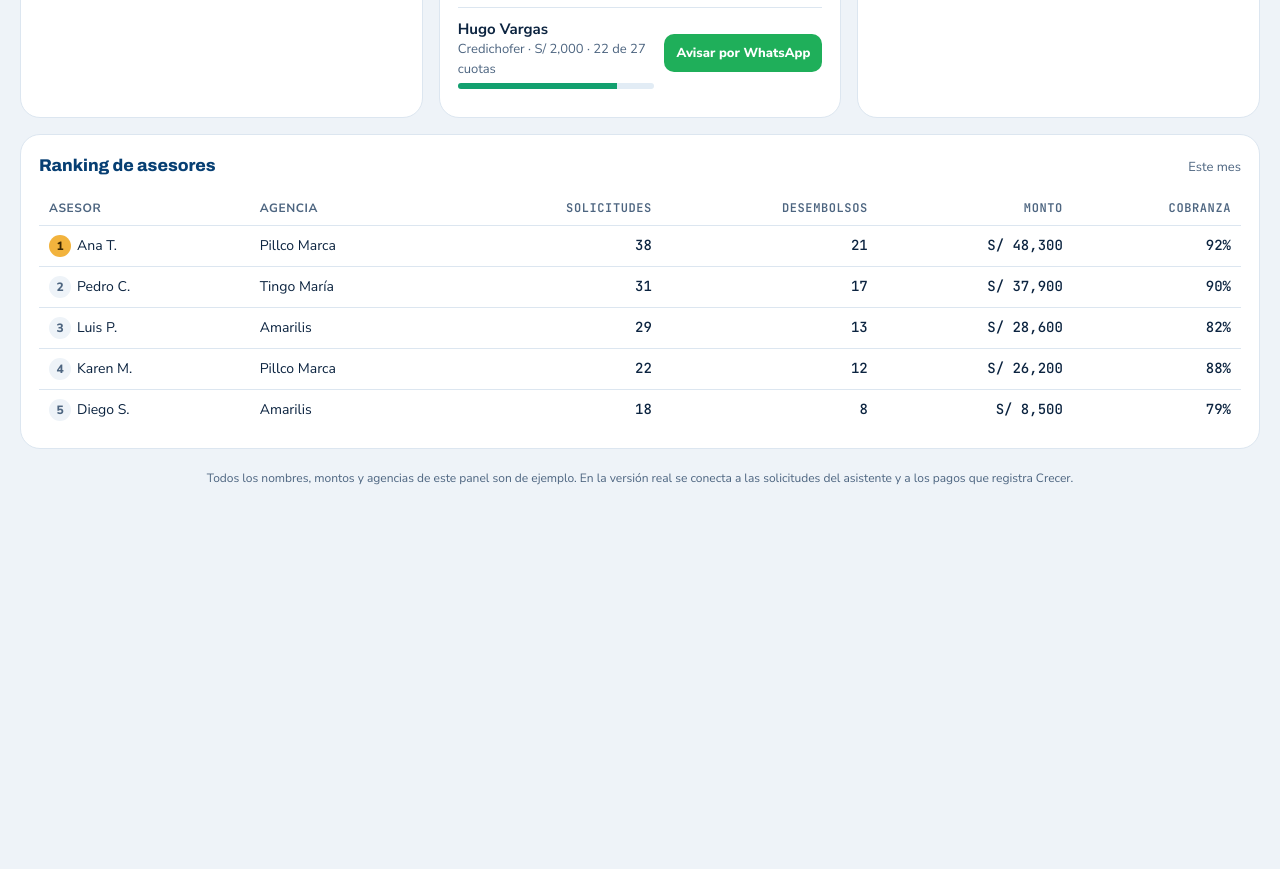
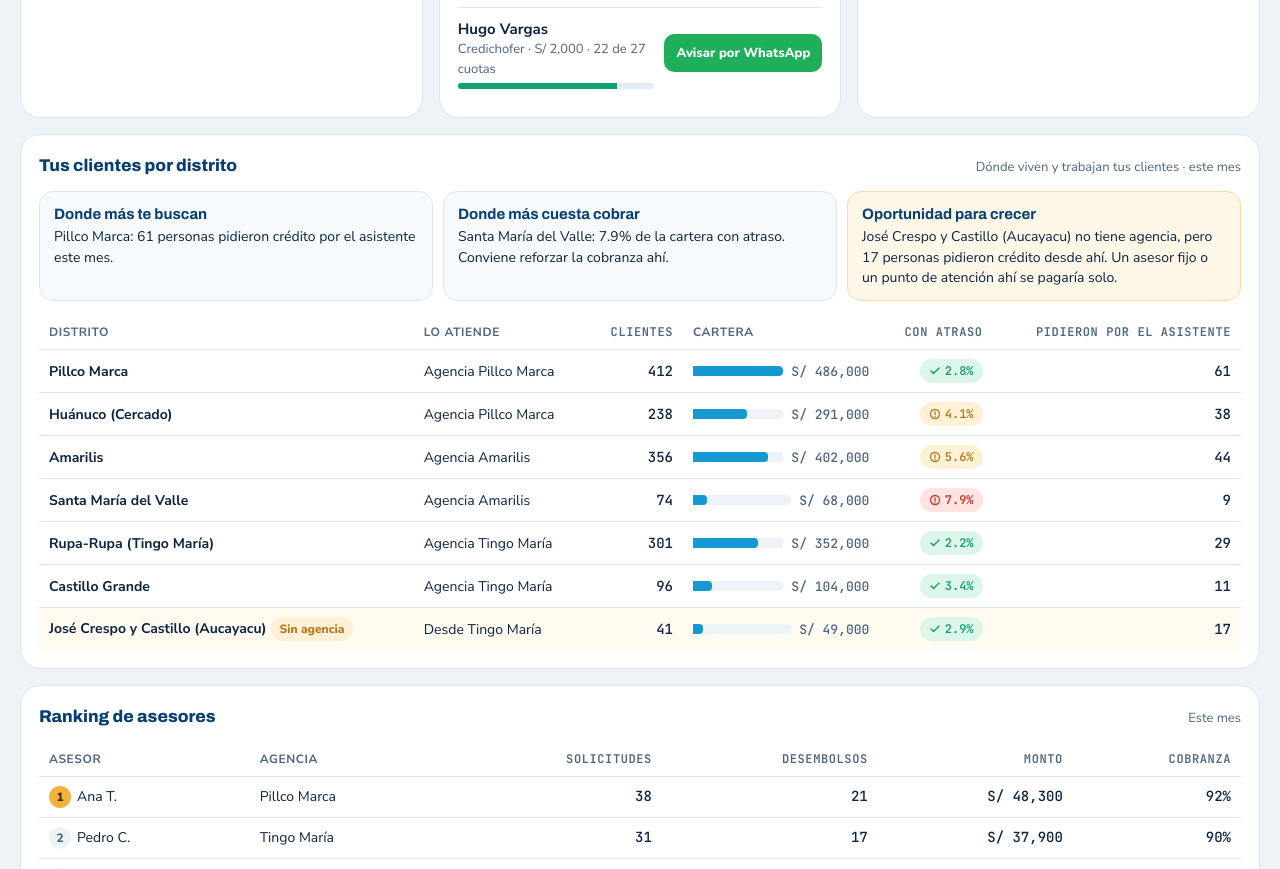
Before and after one commit to JimmyAlexanderqa/Solution-ia-web, a plain HTML site: page public/demos/crecer/panel/index.html in a window 1280 px wide. Shown: the part 1521-2390 px from the top of the page. Before the commit the page ends 2056 px from the top, so only its background shows below. Drawn offline with Linux system fonts and the light colour scheme.

Commit message:
Panel de Crecer: agregar vista por distrito
- Tabla de clientes por distrito: agencia que lo atiende, clientes, cartera, % con atraso y pedidos del asistente.
- Tres lecturas rápidas: dónde más buscan crédito, dónde cuesta más cobrar y distritos sin agencia.
- Responde al filtro de agencia y suma el distrito con más atraso al resumen de WhatsApp.

Co-Authored-By: Claude Opus 5.5 <noreply@anthropic.com>
Claude-Session: https://claude.ai/code/session_01UC6wKpqnf4DmqGsKequUyk

```diff
--- a/public/demos/crecer/panel/index.html
+++ b/public/demos/crecer/panel/index.html
@@ -136,6 +136,20 @@ tr:first-child .medalla{background:var(--oro);color:#3B2600}
 .ren .mini{grid-column:1;height:6px;border-radius:99px;background:#E2ECF5;overflow:hidden}
 .ren .mini i{display:block;height:100%;background:var(--bien)}
 
+/* Distritos */
+.ideas{display:grid;grid-template-columns:repeat(3,minmax(0,1fr));gap:10px;margin-bottom:14px}
+@media (max-width:820px){.ideas{grid-template-columns:minmax(0,1fr)}}
+.idea{border-radius:14px;padding:12px 14px;font-size:14px;line-height:1.45;border:1px solid var(--linea);background:#F7FAFD}
+.idea b{display:block;font-family:var(--f-display);font-size:15px;color:var(--azul);margin-bottom:2px}
+.idea.op{background:#FFF8E8;border-color:#F6DDA5}
+.t-dis{min-width:640px}
+.t-dis .cart{display:flex;align-items:center;gap:8px;min-width:150px}
+.t-dis .cart .pista{flex:1;height:10px;background:#EEF3F8;border-radius:0 4px 4px 0;overflow:hidden}
+.t-dis .cart .pista i{display:block;height:100%;background:var(--barra);border-radius:0 4px 4px 0}
+.t-dis .cart span{font-family:var(--f-mono);font-size:13px;color:var(--tinta-2);min-width:70px;text-align:right}
+.t-dis tr.sin td{background:#FFFBF1}
+.t-dis td .pill{margin-left:4px}
+
 /* WhatsApp resumen */
 .wa{background:#E7DDD3;border-radius:18px;padding:14px}
 .wa .burb{background:#fff;border-radius:12px 12px 12px 4px;padding:10px 12px;font-size:14px;line-height:1.5;box-shadow:0 1px 1px rgba(0,0,0,.08);white-space:pre-line}
@@ -202,6 +216,12 @@ tr:first-child .medalla{background:var(--oro);color:#3B2600}
       </section>
     </div>
 
+    <section class="card" style="margin-top:16px" aria-labelledby="t-dis">
+      <div class="card-cab"><h2 id="t-dis">Tus clientes por distrito</h2><span class="sub" id="disSub">Dónde viven y trabajan tus clientes · este mes</span></div>
+      <div class="ideas" id="disIdeas"></div>
+      <div class="tabla"><table class="t-dis"><thead><tr><th>Distrito</th><th>Lo atiende</th><th class="n">Clientes</th><th>Cartera</th><th class="n">Con atraso</th><th class="n">Pidieron por el asistente</th></tr></thead><tbody id="distritos"></tbody></table></div>
+    </section>
+
     <section class="card" style="margin-top:16px" aria-labelledby="t-ase">
       <div class="card-cab"><h2 id="t-ase">Ranking de asesores</h2><span class="sub">Este mes</span></div>
       <div class="tabla"><table><thead><tr><th>Asesor</th><th>Agencia</th><th class="n">Solicitudes</th><th class="n">Desembolsos</th><th class="n">Monto</th><th class="n">Cobranza</th></tr></thead><tbody id="asesores"></tbody></table></div>
@@ -257,6 +277,39 @@ tr:first-child .medalla{background:var(--oro);color:#3B2600}
     {n:'Diego S.', ag:'Amarilis', s:18, d:8, m:8500, c:79}
   ];
 
+  /* Distritos: ag = agencia que lo atiende; sin:true = no tiene agencia propia */
+  var DIS = [
+    {n:'Pillco Marca', ag:'pillco', cl:412, cart:486000, mo:2.8, sol:61},
+    {n:'Huánuco (Cercado)', ag:'pillco', cl:238, cart:291000, mo:4.1, sol:38},
+    {n:'Amarilis', ag:'amarilis', cl:356, cart:402000, mo:5.6, sol:44},
+    {n:'Santa María del Valle', ag:'amarilis', cl:74, cart:68000, mo:7.9, sol:9},
+    {n:'Rupa-Rupa (Tingo María)', ag:'tingo', cl:301, cart:352000, mo:2.2, sol:29},
+    {n:'Castillo Grande', ag:'tingo', cl:96, cart:104000, mo:3.4, sol:11},
+    {n:'José Crespo y Castillo (Aucayacu)', ag:'tingo', cl:41, cart:49000, mo:2.9, sol:17, sin:true}
+  ];
+  function nomAg(id){ for(var i=0;i<AGENCIAS.length;i++){ if(AGENCIAS[i].id === id) return AGENCIAS[i].n; } return ''; }
+  function distritos(){
+    var ds = filtrar(DIS), max = Math.max.apply(null, DIS.map(function(d){ return d.cart; }));
+    $('distritos').innerHTML = ds.map(function(d){
+      var cls = d.mo >= 6 ? 'p-rev' : d.mo >= 4 ? 'p-media' : 'p-alta', ic = d.mo >= 4 ? ICON.alerta : ICON.ok;
+      return '<tr' + (d.sin ? ' class="sin"' : '') + '><td><b>' + d.n + '</b>' + (d.sin ? '<span class="pill p-media">Sin agencia</span>' : '') + '</td>' +
+        '<td>' + (d.sin ? 'Desde ' : 'Agencia ') + nomAg(d.ag) + '</td>' +
+        '<td class="n">' + d.cl + '</td>' +
+        '<td><div class="cart"><div class="pista" role="img" aria-label="Cartera ' + soles.format(d.cart) + '"><i style="width:' + (d.cart/max*100) + '%"></i></div><span>' + soles.format(d.cart) + '</span></div></td>' +
+        '<td class="n"><span class="pill ' + cls + '">' + ic + d.mo.toFixed(1) + '%</span></td>' +
+        '<td class="n">' + d.sol + '</td></tr>';
+    }).join('');
+    var top = ds.slice().sort(function(x,y){ return y.sol - x.sol; })[0];
+    var peor = ds.slice().sort(function(x,y){ return y.mo - x.mo; })[0];
+    var op = ds.filter(function(d){ return d.sin; })[0];
+    $('disIdeas').innerHTML =
+      '<div class="idea"><b>Donde más te buscan</b>' + top.n + ': ' + top.sol + ' personas pidieron crédito por el asistente este mes.</div>' +
+      '<div class="idea"><b>Donde más cuesta cobrar</b>' + peor.n + ': ' + peor.mo.toFixed(1) + '% de la cartera con atraso. Conviene reforzar la cobranza ahí.</div>' +
+      (op ? '<div class="idea op"><b>Oportunidad para crecer</b>' + op.n + ' no tiene agencia, pero ' + op.sol + ' personas pidieron crédito desde ahí. Un asesor fijo o un punto de atención ahí se pagaría solo.</div>'
+          : '<div class="idea"><b>Cobertura</b>Todos los distritos de esta agencia tienen asesor asignado.</div>');
+    return peor;
+  }
+
   function filtrar(lista){ var a = $('agencia').value; return a === 'todas' ? lista : lista.filter(function(x){ return x.ag === a; }); }
   function iniciales(n){ return n.split(' ').map(function(p){ return p[0]; }).slice(0,2).join(''); }
   var PRI = {alta:['p-alta','Alta',ICON.ok], media:['p-media','Media',ICON.alerta], rev:['p-rev','Revisar',ICON.alerta]};
@@ -281,10 +334,11 @@ tr:first-child .medalla{background:var(--oro);color:#3B2600}
         '<span class="meta">' + s.p + ' · ' + s.m + ' · ' + s.z + ' · Asesor: ' + s.as + ' · <span class="hora">' + s.h + '</span></span></li>';
     }).join('') || '<li class="sol"><span class="meta">Sin solicitudes nuevas en esta agencia.</span></li>';
 
+    var peor = distritos();
     $('resumenWa').innerHTML = '<b>Buenos días. Así va Crecer hoy:</b>\n' +
       '• ' + sol.length + ' solicitudes nuevas del asistente (' + altas + ' con prioridad alta)\n' +
       '• Cobranza de ayer: ' + pct + '% de la meta\n' +
-      '• ' + mora + ' clientes con más de 3 días de atraso\n' +
+      '• ' + mora + ' clientes con más de 3 días de atraso (más en ' + peor.n + ')\n' +
       '• ' + ren + ' clientes listos para renovar\n' +
       'La agencia con mejor cobranza: <b>' + AGENCIAS.slice().sort(function(x,y){ return y.cobrado/y.meta - x.cobrado/x.meta; })[0].n + '</b>';
 
```
